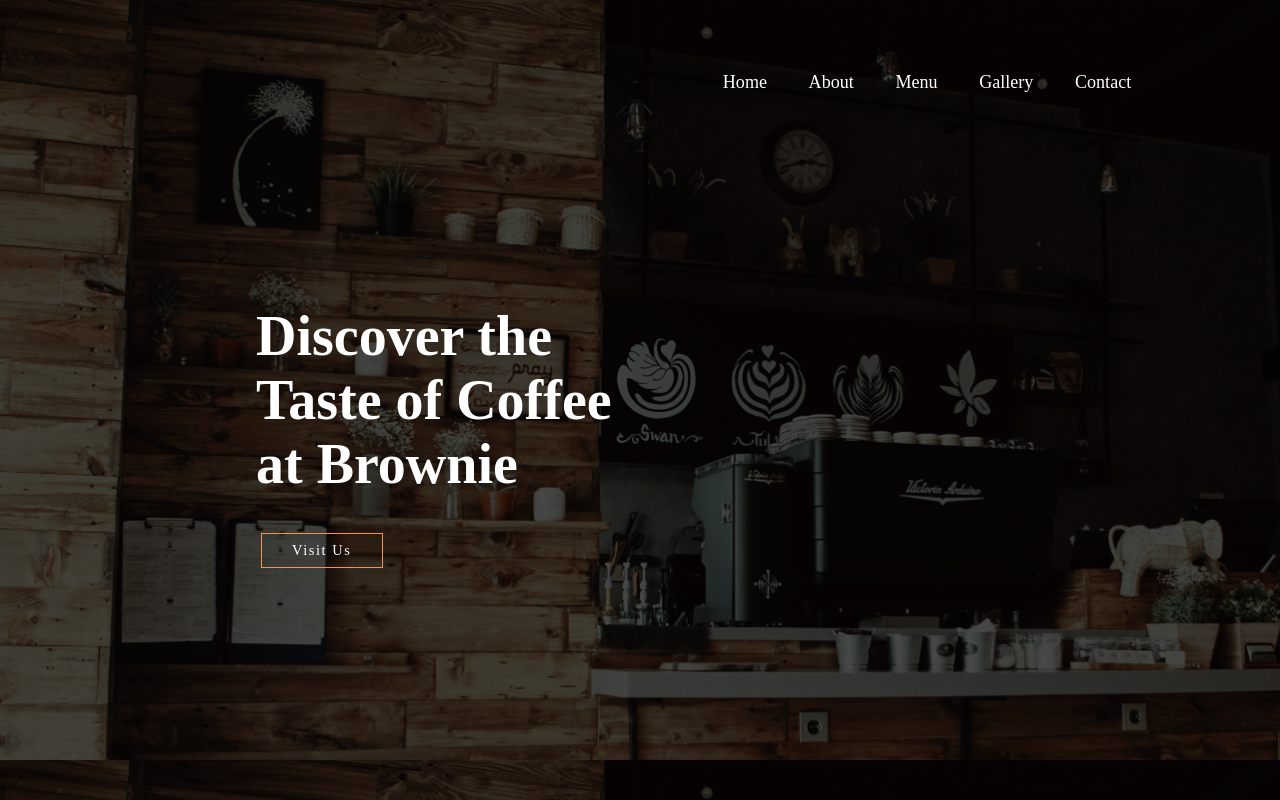
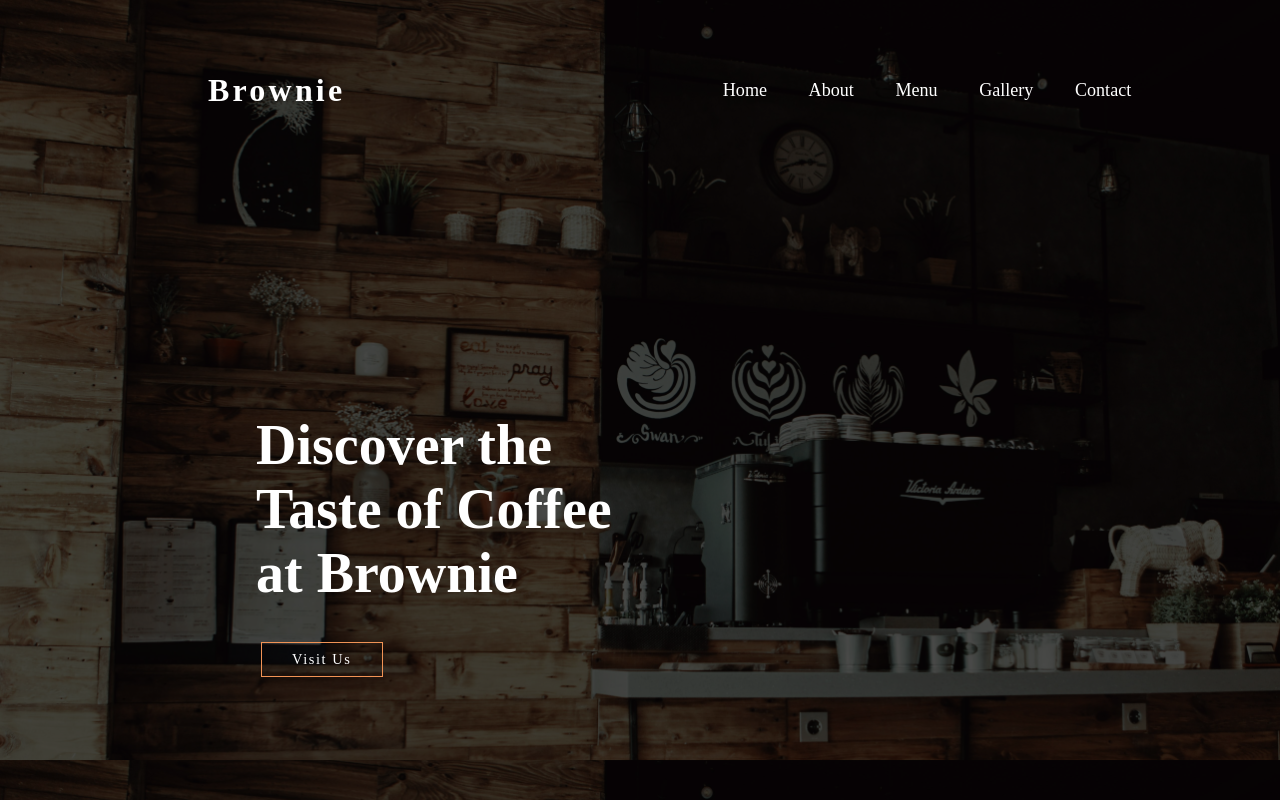
Before and after one commit to Binada-SH/React_coffee_shop_website, a React (Vite) app in the folder coffee_shop/Coffee_Shop/: page / in a window 1280 px wide. Built offline with nearby package versions, Linux system fonts and the light colour scheme.

Commit message:
Logo Adding For The Navbar

```diff
--- a/coffee_shop/Coffee_Shop/src/Components/navbar/navbar.css
+++ b/coffee_shop/Coffee_Shop/src/Components/navbar/navbar.css
@@ -7,9 +7,22 @@
     display: flex;
     align-items: center;
     justify-content: space-between;
-    float: right;
     margin-top: 4.5rem;
     margin-right: 8rem;
+}
+
+.logo {
+    cursor: pointer;
+    display: flex;
+    margin-top: auto;
+    margin-left: 13rem;
+}
+
+.logo h2 {
+    font-family: 'butter chicken';
+    font-size: 2rem;
+    letter-spacing: 0.2rem;
+    color: #ffffff;
 }
 
 .navbar li{
--- a/coffee_shop/Coffee_Shop/src/Components/navbar/navbar.jsx
+++ b/coffee_shop/Coffee_Shop/src/Components/navbar/navbar.jsx
@@ -1,9 +1,12 @@
-import React from 'react'
-import './navbar.css'
+import React from 'react';
+import './navbar.css';
 
 const navbar = () => {
   return (
     <div className= 'navbar'>
+      <div className="logo">
+              <h2>Brownie</h2>
+      </div>
         <ul>
             <li><a href="#home">Home</a></li>
             <li><a href="#about">About</a></li>
```
